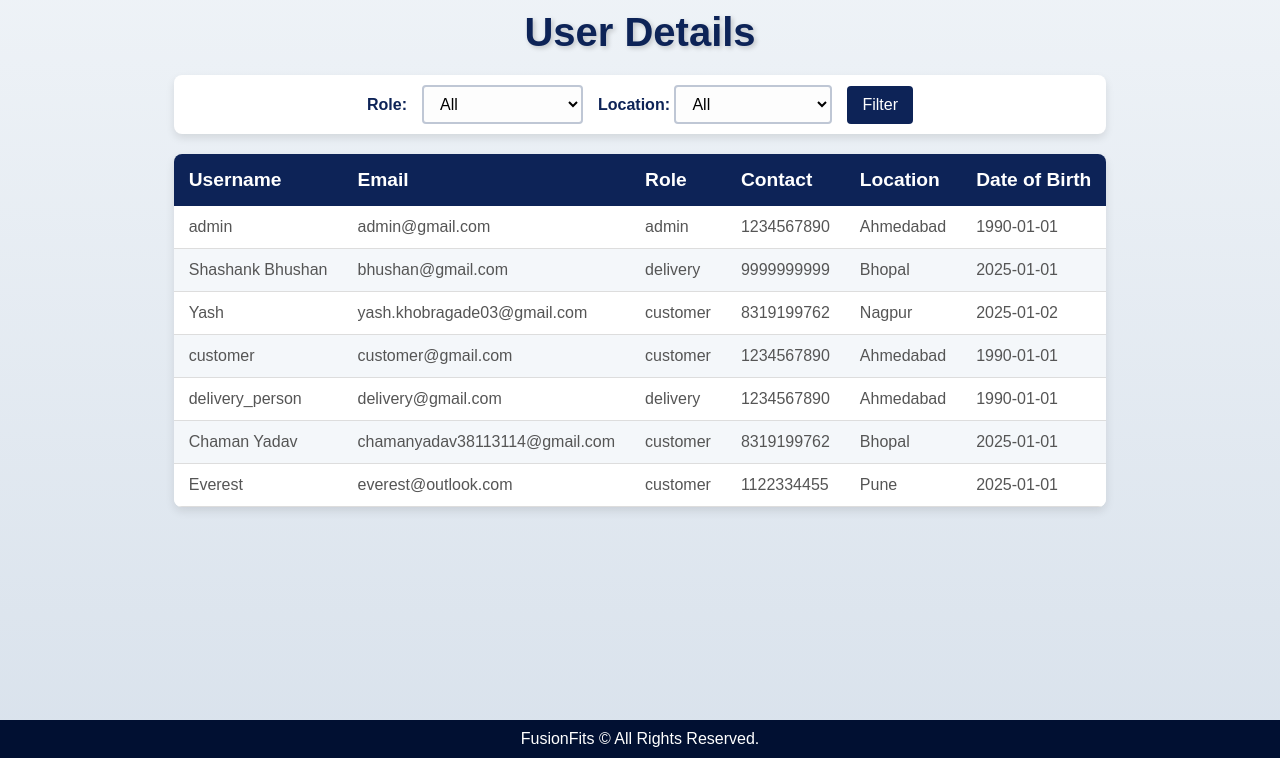
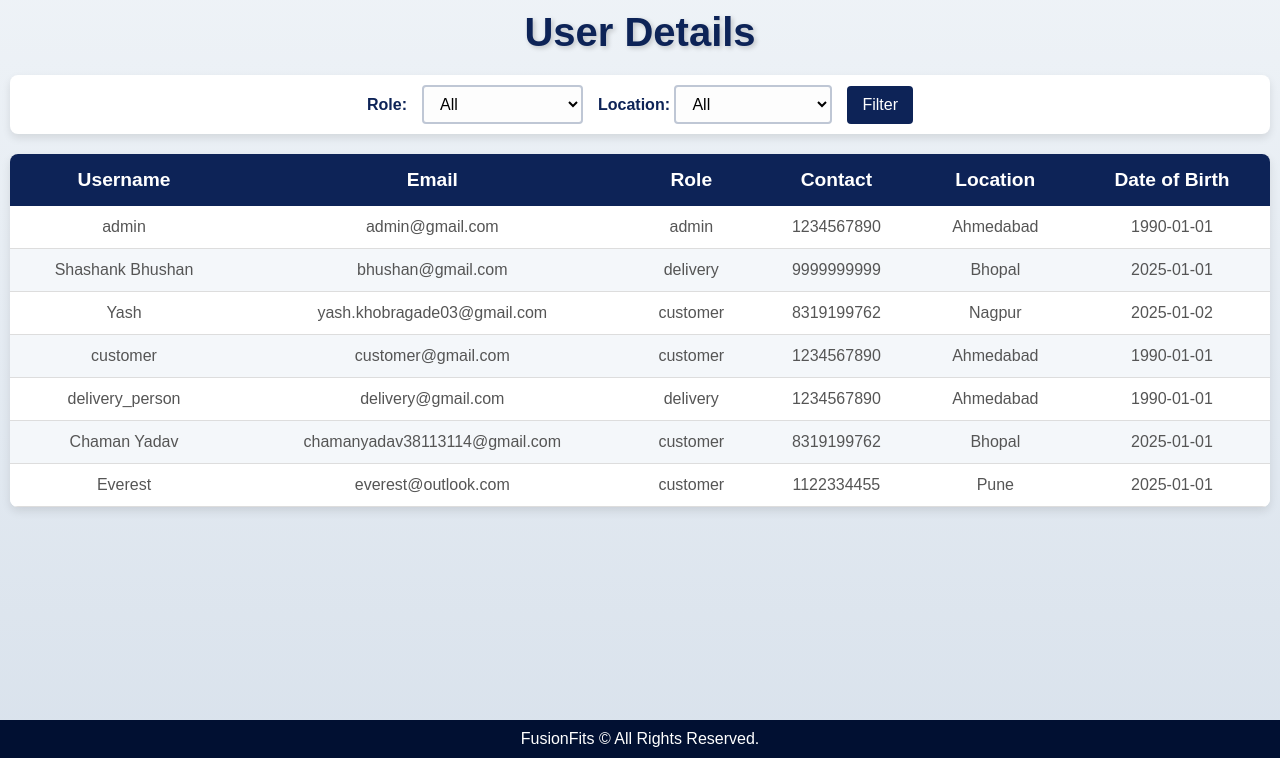
Before and after one commit to selva31/furniture-store-website, a Flask app: page /admin/user_details in a window 1280 px wide. Shown: the part 84-842 px from the top of the page. Run offline with Flask 3, Linux system fonts and the light colour scheme; a user stored in the database is signed in.

Commit message:
in view_products page, removed the description and discount fields and centered all the text

```diff
--- a/app/static/user.css
+++ b/app/static/user.css
@@ -77,12 +77,12 @@ table {
   box-shadow: 0px 4px 10px rgba(0, 0, 0, 0.1);
   border-radius: 8px;
   overflow: hidden;
+  text-align: center;
 }
 
 table thead {
   background-color: #0d2357;
   color: #fff;
-  text-align: left;
 }
 
 table thead th {
@@ -109,6 +109,10 @@ table tbody tr:hover {
   background-color: #e9eff5;
 }
 
+.container{
+  flex-grow: 1;
+}
+
 /* Responsiveness */
 @media screen and (max-width: 768px) {
   form {
--- a/app/templates/view_products.html
+++ b/app/templates/view_products.html
@@ -20,11 +20,9 @@
             <th>Image</th>
             <th>Name</th>
             <th>Price</th>
-            <th>Description</th>
             <th>Category</th>
             <th>Quantity</th>
             <th>Average Rating</th>
-            <th>Discount</th>
             <th>Actions</th>
         </tr>
     </thead>
@@ -42,13 +40,11 @@
 
                 <td>{{ product.name }}</td>
                 <td>{{ product.price }}</td>
-                <td>{{ product.description }}</td>
                 <td>{{ product.category }}</td>
                 <td>{{ product.quantity }}</td>
 
 
                 <td>{{ product.avg_rating }}</td>
-                <td>{{ product.discount }}</td>
                 <td>
                    <!-- Update Button -->
                    <form action="{{ url_for('admin.update_product', id=product.id) }}" method="get" style="display: inline; padding: 0;">
```
